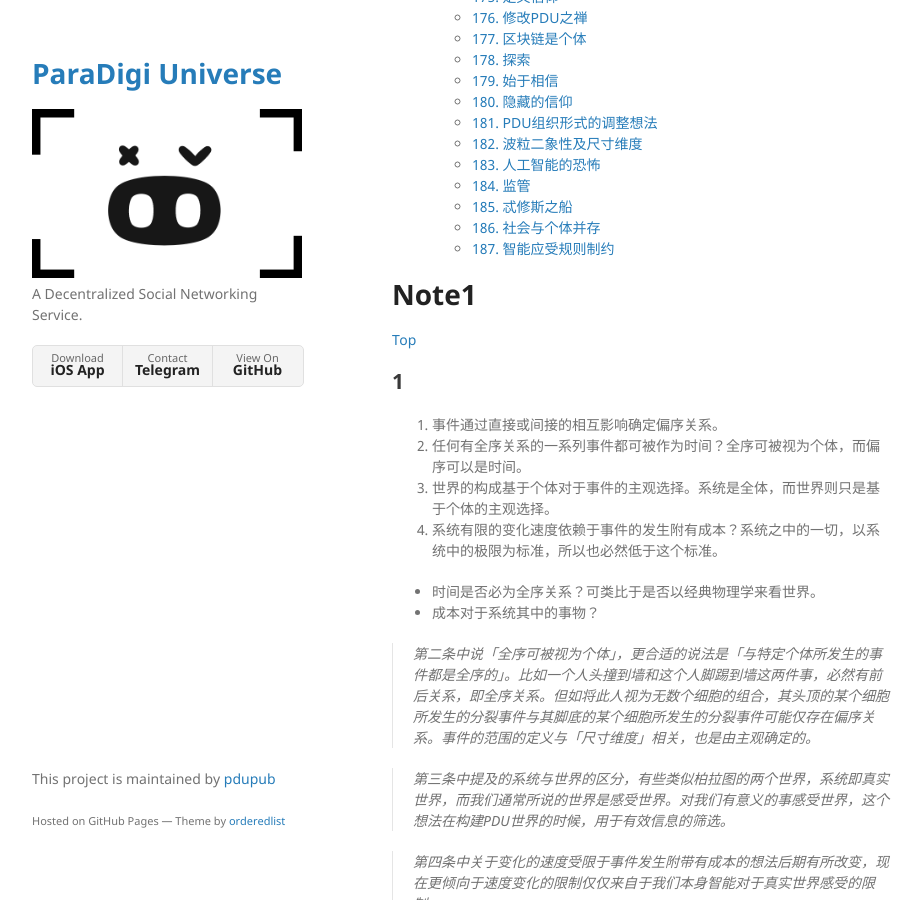
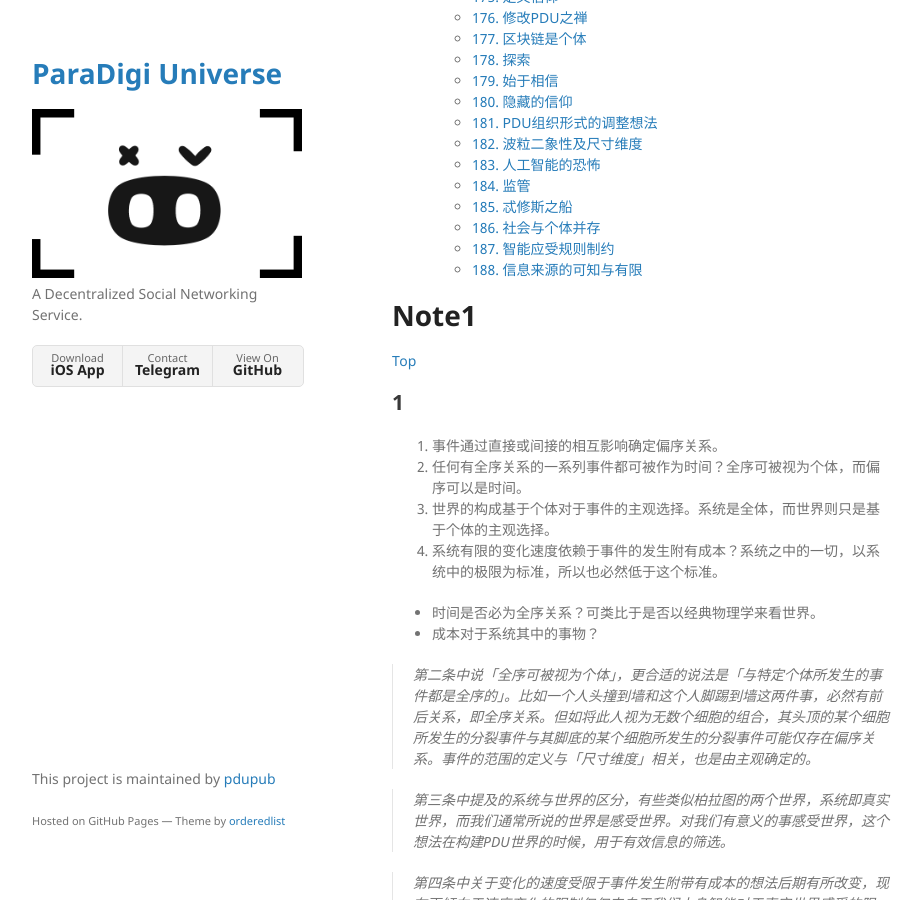
Before and after one commit to pdupub/pdu.pub, a Jekyll site: the page built from docs/zh/Draft.md, in a window 1280 px wide and 900 px high, scrolled down 4244 px. Shown: the whole window, without its empty margins (178-1100 px from the left). Built offline with Jekyll 4.4.1, drawn with Linux system fonts in a browser that asks for light colours; our own code applies the rules of GitHub Pages for plain Markdown files; some of the changed text lies outside the part shown.

Commit message:
add draft 4.188

```diff
--- a/docs/zh/Draft.md
+++ b/docs/zh/Draft.md
@@ -209,6 +209,7 @@
     * [185. 忒修斯之船](#185)
     * [186. 社会与个体并存](#186)
     * [187. 智能应受规则制约](#187)
+    * [188. 信息来源的可知与有限](#188)
 
 <!-- /MarkdownTOC -->
 
@@ -2495,6 +2496,13 @@
 
 [Top](#笔记)
 
+## 188
+
+信息的有效过滤需要两个基础，即信息来源的可知，信息来源的有限。
+
+[Top](#笔记)
+
+
 ...
 
 [Back Home](../../)
```
